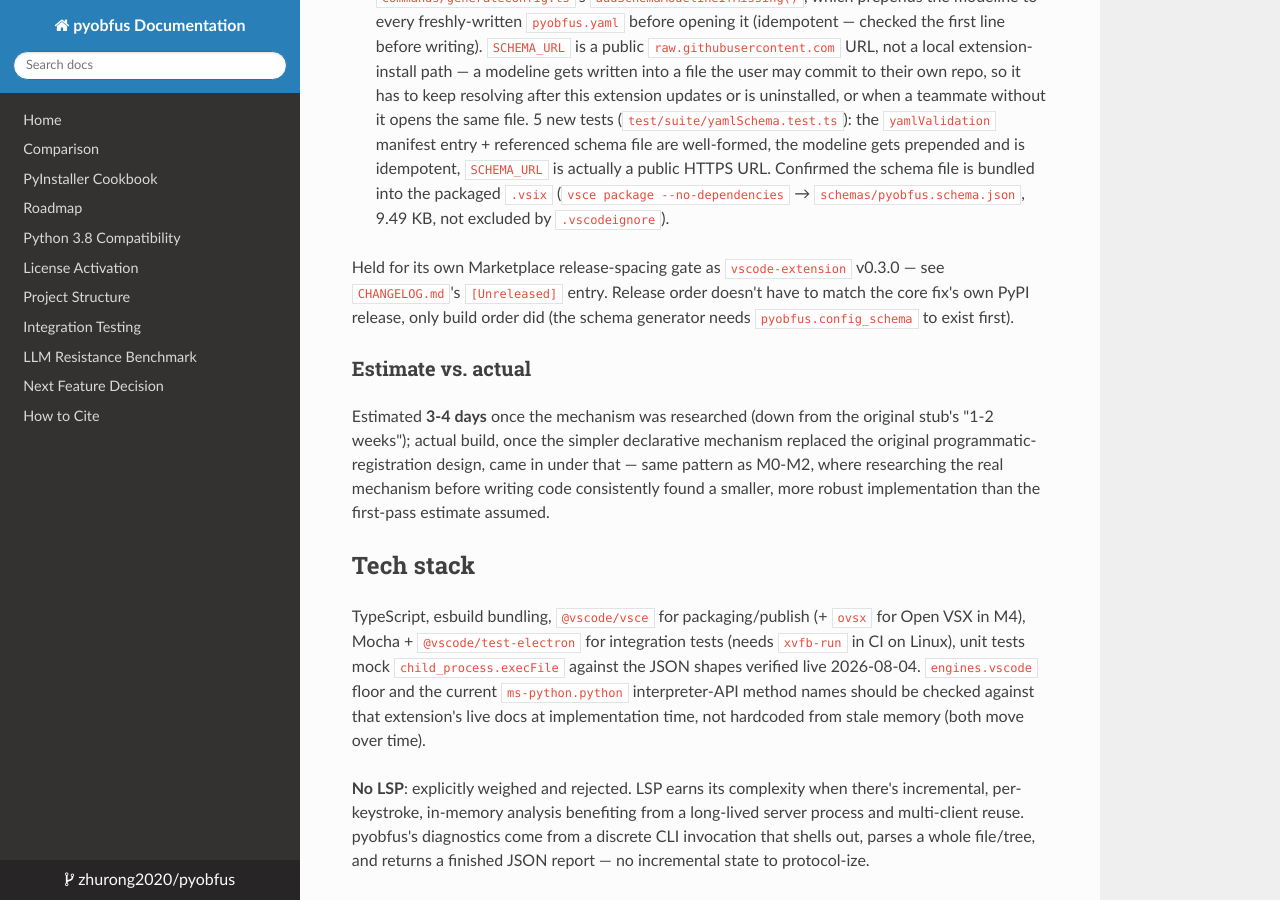
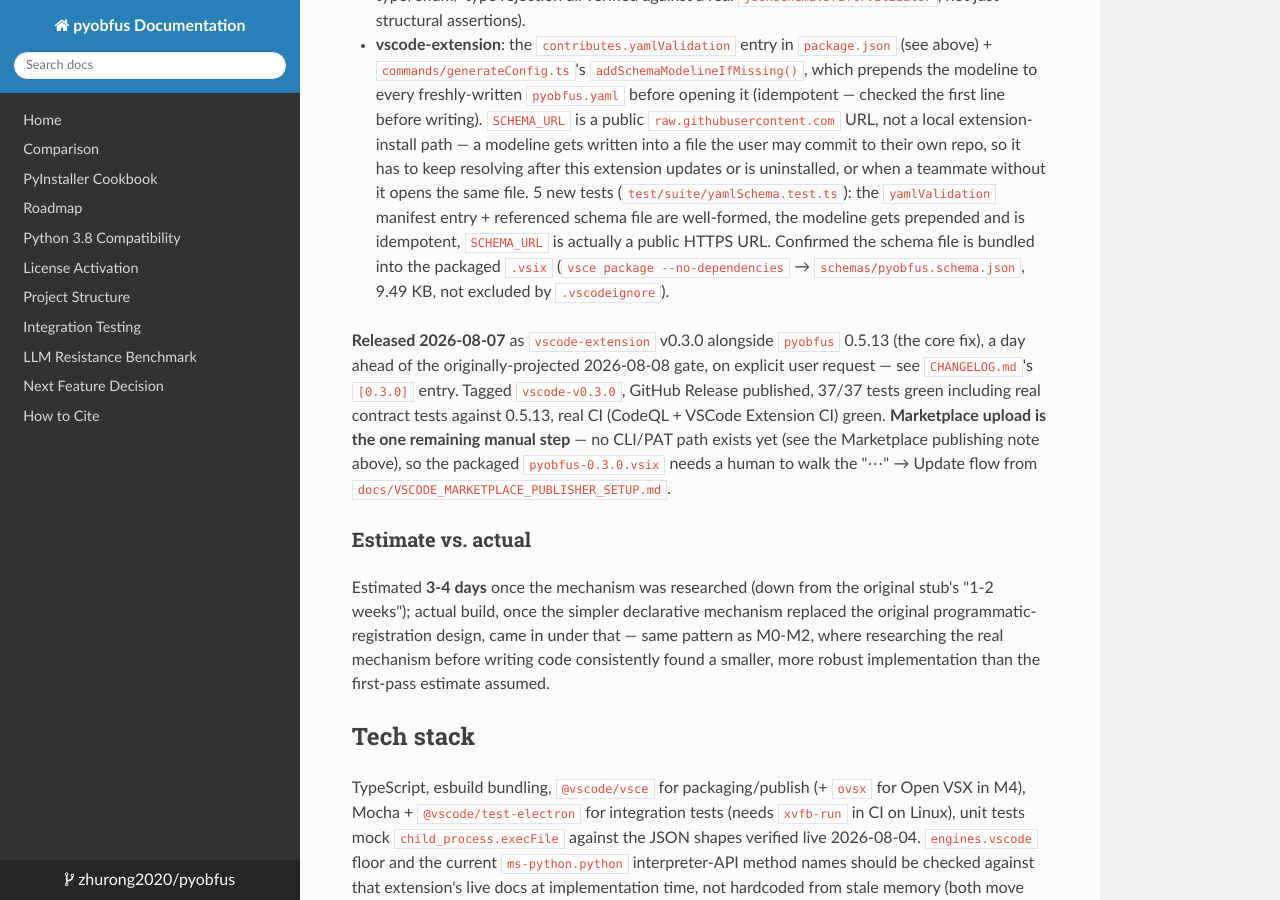
Before and after one commit to zhurong2020/pyobfus, an MkDocs documentation site: the page built from docs/VSCODE_EXTENSION_PLAN.md, in a window 1280 px wide and 900 px high, scrolled down 7640 px. Built offline with MkDocs 1.6.1, drawn with Linux system fonts in a browser that asks for light colours; nearby versions of some CDN libraries; some of the changed text lies outside the part shown.

Commit message:
docs: sync CLAUDE.md/ROADMAP/POST_V0.4_TODO/VSCODE_EXTENSION_PLAN to 0.5.13 + vscode-extension 0.3.0
Both released 2026-08-07, a day ahead of the originally-projected
2026-08-08 gate, on explicit user request (one day after 0.5.12 still
satisfies the 1-2-day spacing rule). Marketplace upload of the
vscode-extension 0.3.0 .vsix is the one remaining manual step (no
CLI/PAT path exists), tracked in all four docs.

Co-Authored-By: Claude Sonnet 5 <noreply@anthropic.com>

```diff
--- a/docs/VSCODE_EXTENSION_PLAN.md
+++ b/docs/VSCODE_EXTENSION_PLAN.md
@@ -234,10 +234,13 @@ could echo the malicious listing's old name.
   real-contract integration tests (trial/license status, `--init --json`,
   real obfuscate `--json --dry-run`), all passing locally against the
   actual installed pyobfus.
-- **M3** (v0.3.0) — YAML IntelliSense. **Researched and scoped 2026-08-06**,
+- **M3** (v0.3.0) — YAML IntelliSense. Researched and scoped 2026-08-06 —
   see the dedicated section below — the original one-line stub undersold
   both the scope (it grew to include a real core-package bugfix) and how
-  small the actual VS Code-side lift turned out to be.
+  small the actual VS Code-side lift turned out to be. ✅ **Tagged
+  2026-08-07** (`vscode-v0.3.0`, GitHub Release published, real CI green);
+  **Marketplace upload still pending** a human walking the manual
+  "⋯" → Update flow — see "Marketplace publishing note" above.
 - **M4+** (later) — CI auto-publish on `vscode-v*.*.*` tags (prefer Entra ID
   auth over a classic PAT given the 2026-12-01 Azure DevOps PAT retirement),
   Open VSX (`ovsx`) publish alongside Marketplace, Verified Publisher badge
@@ -397,10 +400,16 @@ Rather than hand-write a JSON Schema separately (which would just create a
   (`vsce package --no-dependencies` → `schemas/pyobfus.schema.json`,
   9.49 KB, not excluded by `.vscodeignore`).
 
-Held for its own Marketplace release-spacing gate as `vscode-extension`
-v0.3.0 — see `CHANGELOG.md`'s `[Unreleased]` entry. Release order doesn't
-have to match the core fix's own PyPI release, only build order did (the
-schema generator needs `pyobfus.config_schema` to exist first).
+**Released 2026-08-07** as `vscode-extension` v0.3.0 alongside `pyobfus`
+0.5.13 (the core fix), a day ahead of the originally-projected 2026-08-08
+gate, on explicit user request — see `CHANGELOG.md`'s `[0.3.0]` entry.
+Tagged `vscode-v0.3.0`, GitHub Release published, 37/37 tests green
+including real contract tests against 0.5.13, real CI (CodeQL +
+VSCode Extension CI) green. **Marketplace upload is the one remaining
+manual step** — no CLI/PAT path exists yet (see the Marketplace
+publishing note above), so the packaged `pyobfus-0.3.0.vsix` needs a
+human to walk the "⋯" → Update flow from
+`docs/VSCODE_MARKETPLACE_PUBLISHER_SETUP.md`.
 
 ### Estimate vs. actual
 
```
Also changed, not shown: CLAUDE.md (+3 -1 lines), docs/POST_V0.4_TODO.md (+18 -0 lines), docs/ROADMAP.md (+4 -2 lines).
